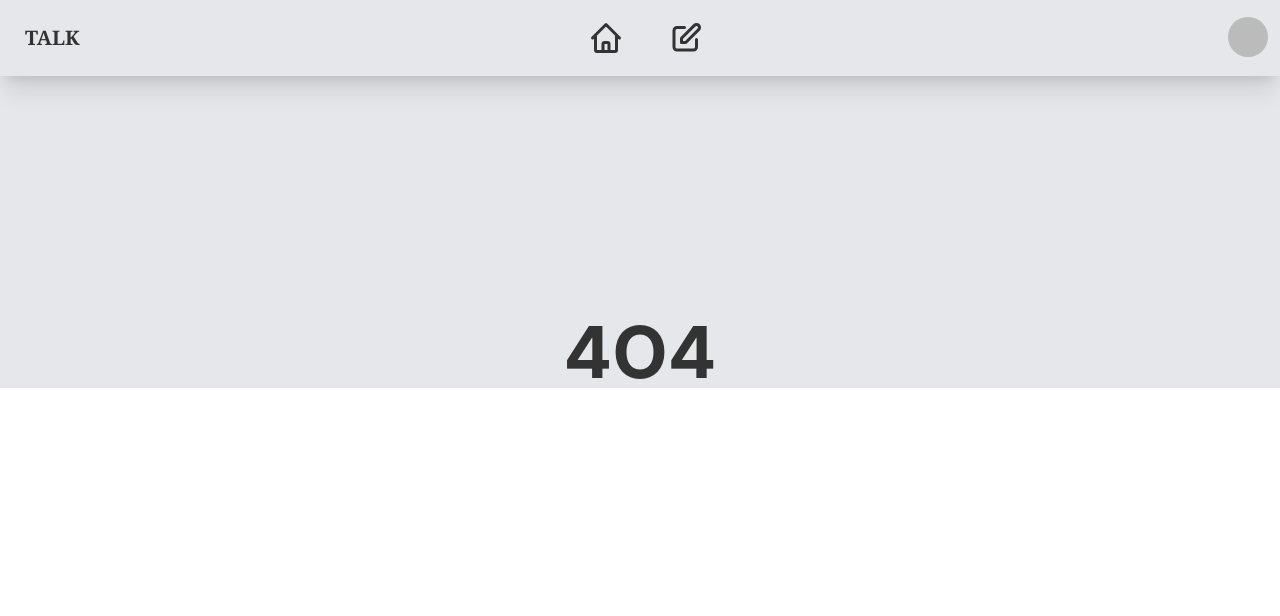
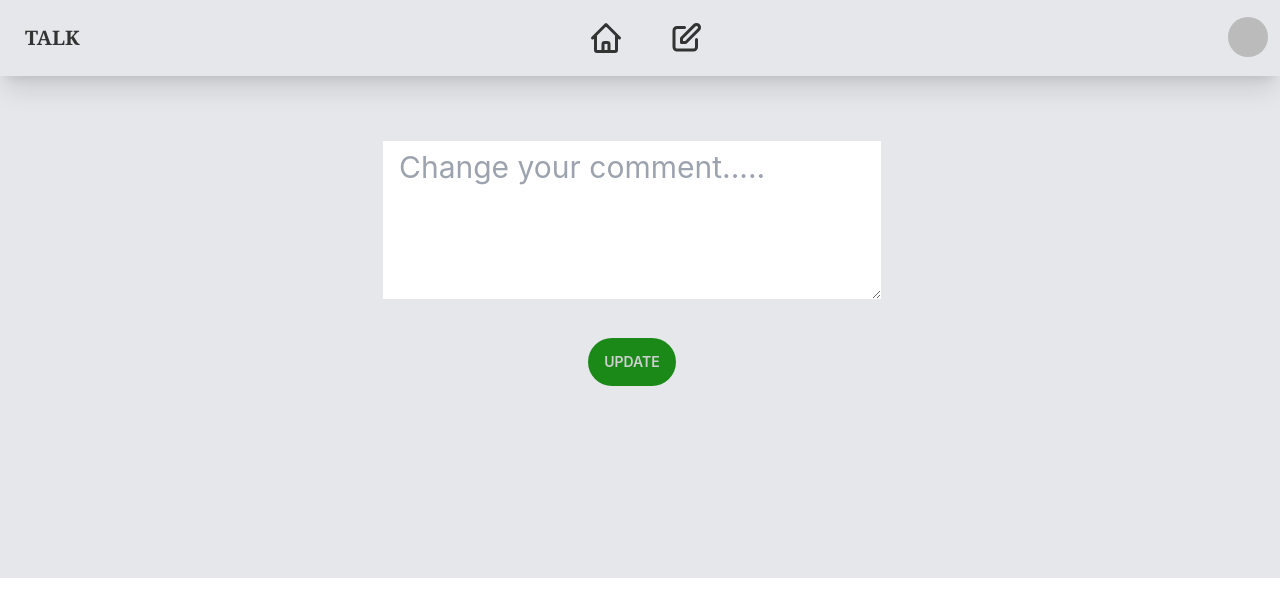
Before and after one commit to Muhammad-Mehedi-Hasan-Opi-Sarker/social-blog, a React (Create React App) app: page /updateComment/1 in a window 1280 px wide. Shown: the top 616 px of the page. Built offline with nearby package versions, Linux system fonts and the light colour scheme; no server answers; sample sign-in values are in the browser's storage.

Commit message:
comment update

```diff
--- a/src/App.js
+++ b/src/App.js
@@ -13,6 +13,7 @@ import EditProfile from './Pages/Profile/EditProfile';
 import Update from './Pages/Profile/Update';
 import NotFound from './Pages/Sheared/NotFound';
 import RequiredAuth from './Pages/RequiredAuth';
+import UpdateComment from './Pages/Home/UpdateComment';
 
 
 function App() {
@@ -30,6 +31,7 @@ function App() {
         <Route path='/profile' element={<Profile></Profile>}></Route>
         <Route path='/seeMore/:id' element={<SeeMore></SeeMore>}></Route>
         <Route path='/update/:id' element={<Update></Update>}></Route>
+        <Route path='/updateComment/:id' element={<UpdateComment></UpdateComment>}></Route>
         <Route path='/edit' element={
           <RequiredAuth>
             <EditProfile></EditProfile>
--- a/src/Pages/Home/See.js
+++ b/src/Pages/Home/See.js
@@ -5,6 +5,7 @@ import { TiDelete } from 'react-icons/ti';
 import { FiEdit3 } from 'react-icons/fi';
 import auth from '../../firebase.init';
 import RequiredAuth from '../RequiredAuth';
+import { Link } from 'react-router-dom';
 
 const See = ({ data }) => {
     const [user, loading, error] = useAuthState(auth);
@@ -139,7 +140,7 @@ const See = ({ data }) => {
                         {/* delete  */}
                         <button onClick={()=>handleDelete(c._id)} className='ml-5 text-xl'><TiDelete></TiDelete></button>
                         {/* edit  */}
-                        <p className='ml-3'><FiEdit3></FiEdit3></p>
+                        <button  className='ml-3'><Link to={`/updateComment/${c._id}`}><FiEdit3></FiEdit3></Link></button>
                     </div>
 
                     <div className=''>
--- /dev/null
+++ b/src/Pages/Home/UpdateComment.js
@@ -0,0 +1,56 @@
+import React, { useEffect, useState } from 'react';
+import { useParams } from 'react-router-dom';
+
+const UpdateComment = () => {
+    const { id } = useParams();
+
+    const [data, setData] = useState({});
+    useEffect(() => {
+        fetch(`/${id}`)
+            .then(res => res.json()).then(data => setData(data));
+    }, [])
+
+    // comment update
+    const handleUpdate =e=>{
+        e.preventDefault();
+        const comment = e.target.comment.value;
+        const data= {comment};
+
+        const url = `http://localhost:5000/comment/${id}`;
+        fetch(url, {
+            method: 'PUT',
+            headers: {
+                'Content-Type': 'application/json',
+            },
+            body: JSON.stringify(data),
+        })
+            .then((response) => response.json())
+            .then((data) => {
+                alert('Update Successfully')
+                console.log(data)
+
+            })
+    }
+
+    return (
+        <div>
+            <div className='mt-16 lg:px-24 px-4 mr-4'>
+
+                <form onSubmit={handleUpdate}>
+
+                    {/* Details for  */}
+                    <textarea
+                        className="textarea textarea-primary tit h-40 mb-8 placeholder:text-3xl
+rounded-none"
+                        placeholder='Change your comment.....'
+                        type="text" name='comment'
+                        required
+                    ></textarea> <br />
+                    <input className='btn rounded-full border-none mb-48' style={{ backgroundColor: '#1a8917' }} type="submit" value="Update" />
+                </form>
+            </div>
+        </div>
+    );
+};
+
+export default UpdateComment;
```
